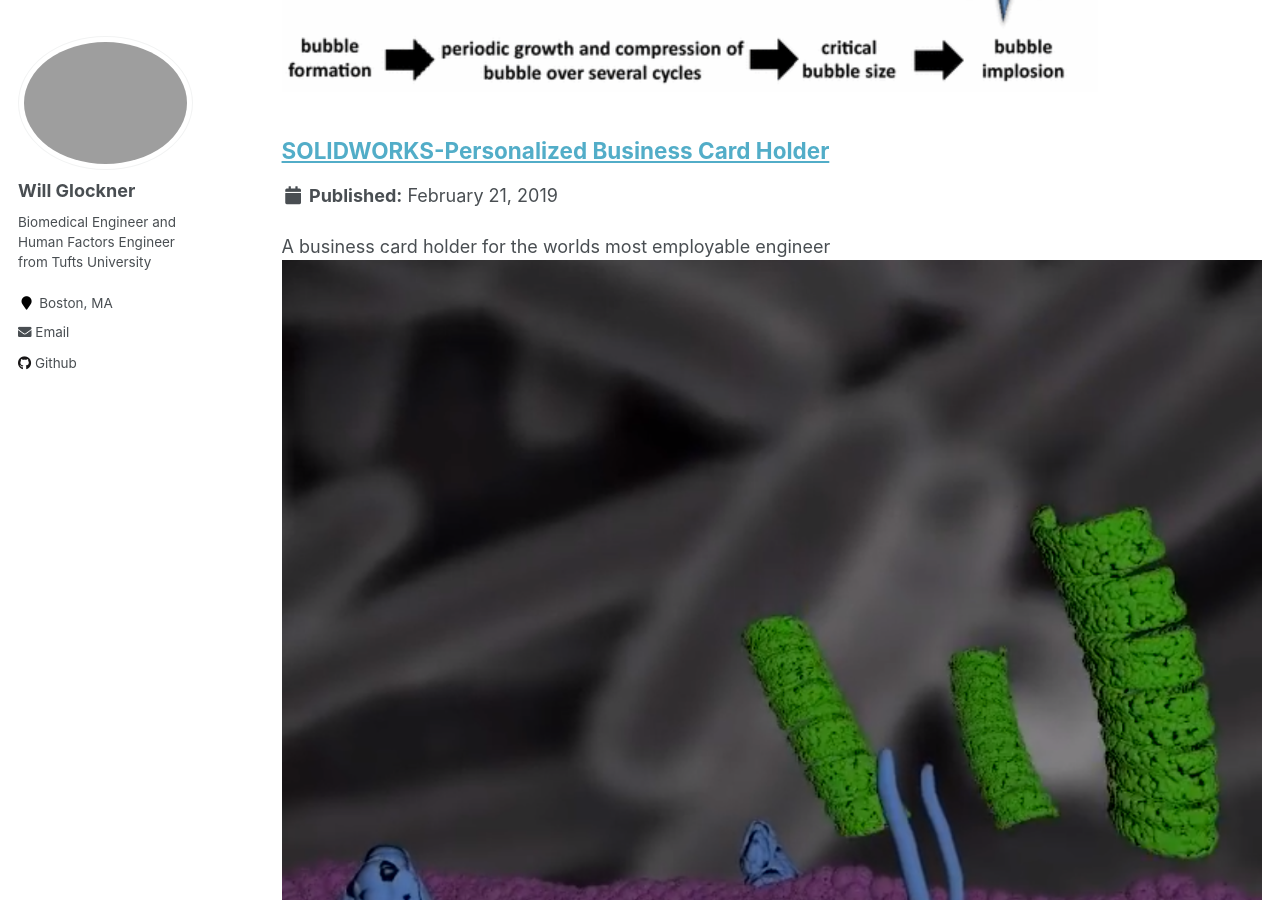
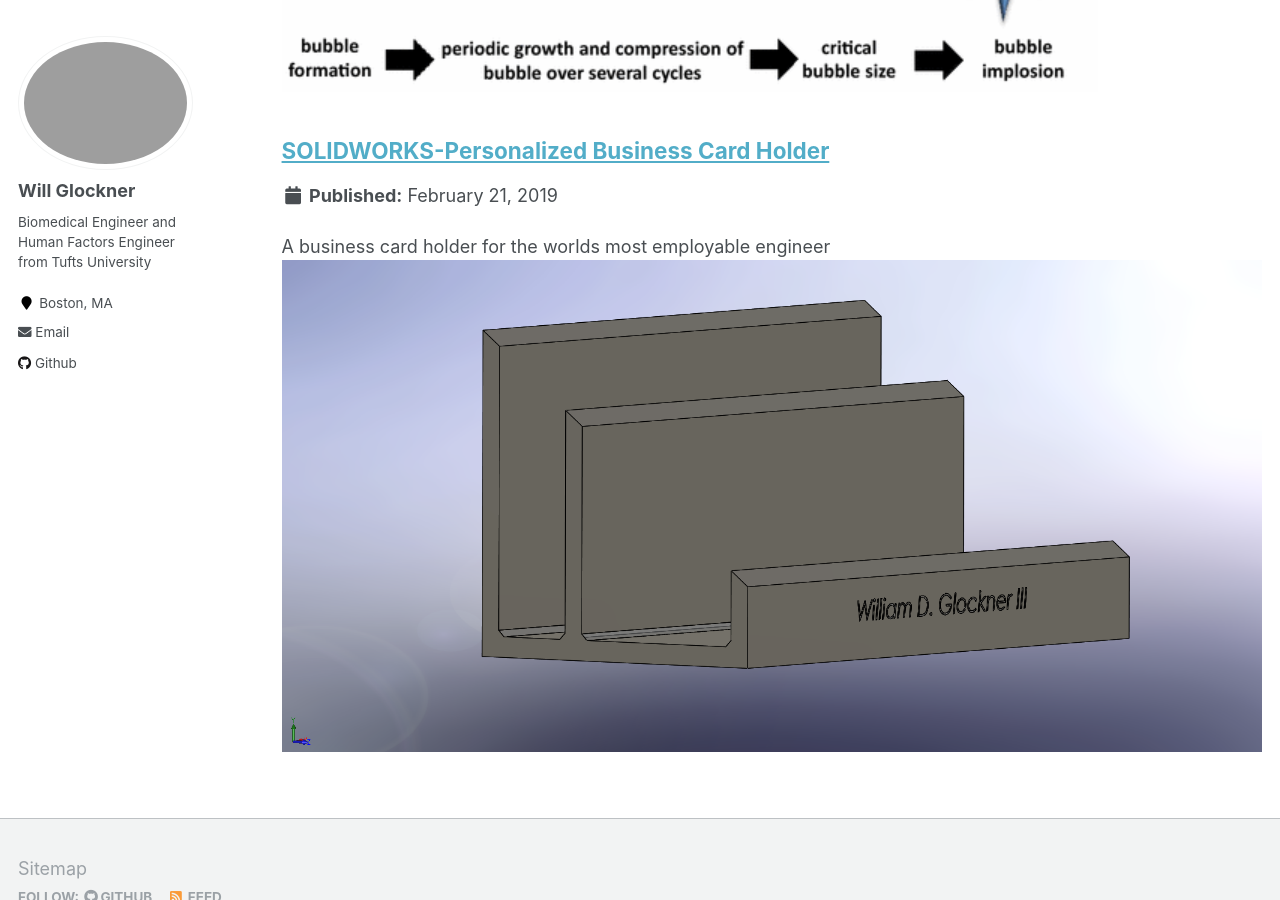
Before and after one commit to Glenn-Moss/wglock.github.io, a Jekyll site: the page built from _pages/portfolio.html, in a window 1280 px wide and 900 px high, scrolled down 2291 px. Built offline with Jekyll 4.4.1, drawn with Linux system fonts in a browser that asks for light colours.

Commit message:
Update portfolio-4.html

```diff
--- a/_portfolio/portfolio-4.html
+++ b/_portfolio/portfolio-4.html
@@ -1,6 +1,6 @@
 ---
 title: "SOLIDWORKS-Personalized Business Card Holder"
-excerpt: "A business card holder for the worlds most employable engineer <br/><img src='/images/AMP.PNG' alt='CAD rendition of a modern looking business card holder with my name on it' >"
+excerpt: "A business card holder for the worlds most employable engineer <br/><img src='/images/CAD.png' alt='CAD rendition of a modern looking business card holder with my name on it' >"
 collection: portfolio
 ---
 
```
